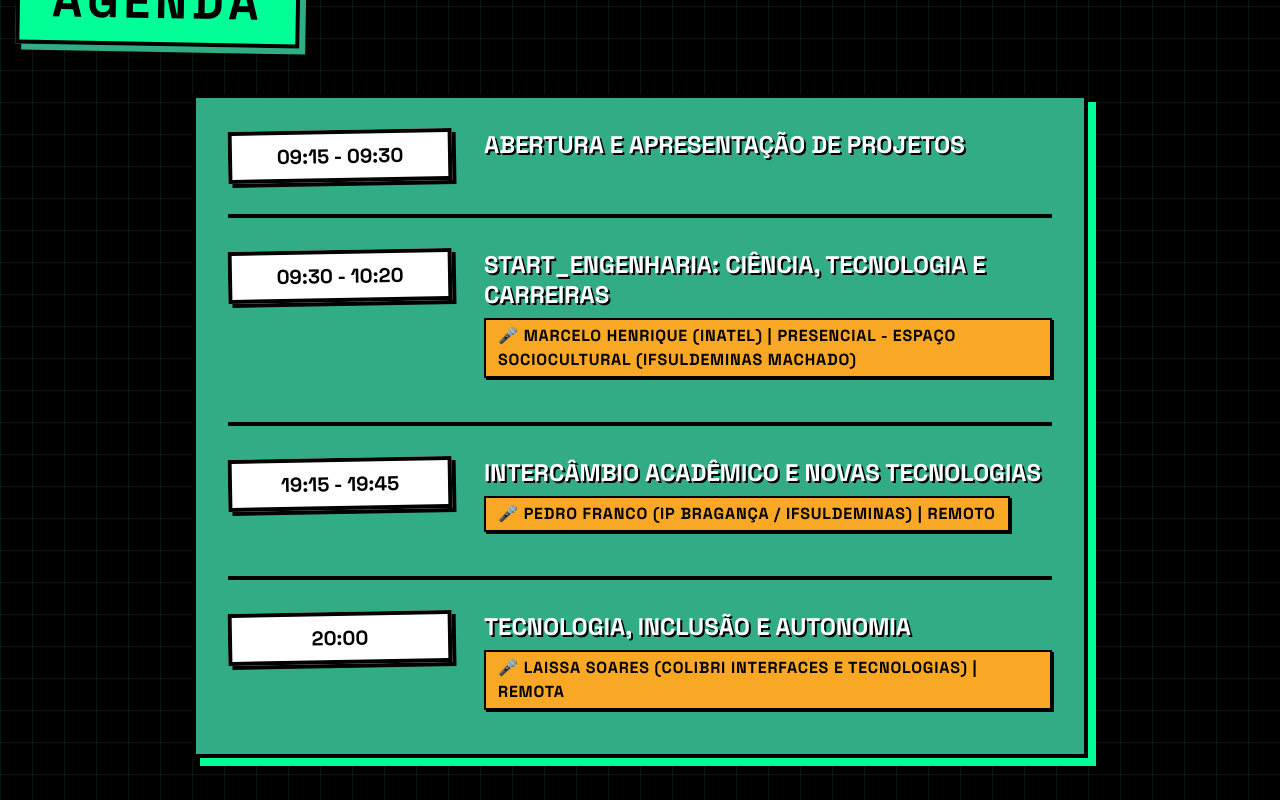
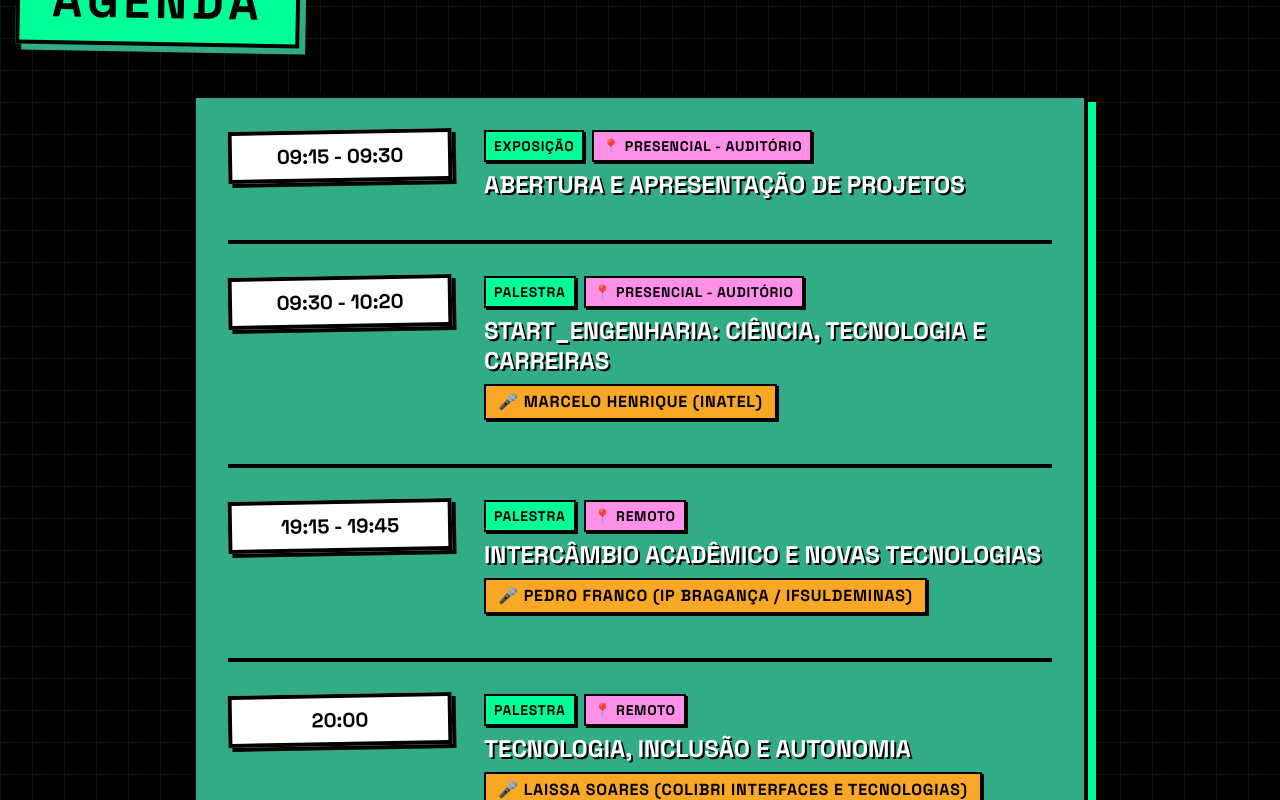
Before and after one commit to gustavo-gml/computer_day_2026, a Next.js app: page / in a window 1280 px wide. Shown: the part 2080-2880 px from the top of the page. Built offline with nearby package versions, Linux system fonts and the light colour scheme.

Commit message:
feat: add Schedule component to landing page with event details

```diff
--- a/src/components/Schedule.tsx
+++ b/src/components/Schedule.tsx
@@ -3,22 +3,30 @@ export default function Schedule() {
     {
       time: "09:15 - 09:30",
       title: "Abertura e Apresentação de Projetos",
-      speaker: ""
+      speaker: "",
+      type: "Exposição",
+      location: "Presencial - Auditório"
     },
     {
       time: "09:30 - 10:20",
       title: "start_Engenharia: Ciência, Tecnologia e Carreiras",
-      speaker: "Marcelo Henrique (Inatel) | Presencial - Espaço Sociocultural (IFSULDEMINAS Machado)"
+      speaker: "Marcelo Henrique (Inatel)",
+      type: "Palestra",
+      location: "Presencial - Auditório"
     },
     {
       time: "19:15 - 19:45",
       title: "Intercâmbio Acadêmico e Novas Tecnologias",
-      speaker: "Pedro Franco (IP Bragança / IFSULDEMINAS) | Remoto"
+      speaker: "Pedro Franco (IP Bragança / IFSULDEMINAS)",
+      type: "Palestra",
+      location: "Remoto"
     },
     {
       time: "20:00",
       title: "Tecnologia, Inclusão e Autonomia",
-      speaker: "Laissa Soares (Colibri Interfaces e Tecnologias) | Remota"
+      speaker: "Laissa Soares (Colibri Interfaces e Tecnologias)",
+      type: "Palestra",
+      location: "Remoto"
     }
   ];
 
@@ -38,6 +46,18 @@ export default function Schedule() {
                   {item.time}
                 </div>
                 <div className="flex-1 md:pl-8">
+                  <div className="flex flex-wrap gap-2 mb-2">
+                    {item.type && (
+                      <span className="text-black font-black text-xs md:text-sm uppercase tracking-wider bg-[#00ff97] px-2 py-1 border-2 border-black shadow-[2px_2px_0_#000]">
+                        {item.type}
+                      </span>
+                    )}
+                    {item.location && (
+                      <span className="text-black font-black text-xs md:text-sm uppercase tracking-wider bg-[#ff90e8] px-2 py-1 border-2 border-black shadow-[2px_2px_0_#000]">
+                        📍 {item.location}
+                      </span>
+                    )}
+                  </div>
                   <h4 className="text-xl md:text-2xl font-black text-white uppercase drop-shadow-[2px_2px_0_#000] mb-2 leading-tight">
                     {item.title}
                   </h4>
```
